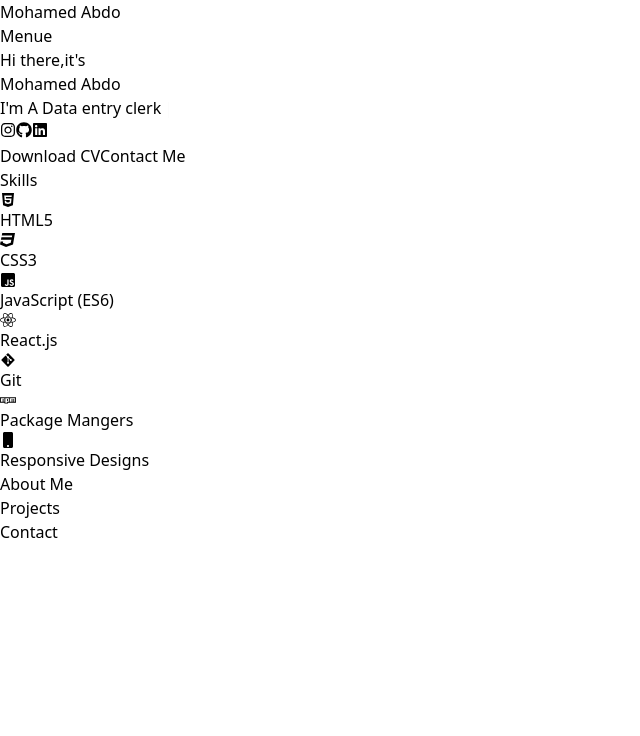
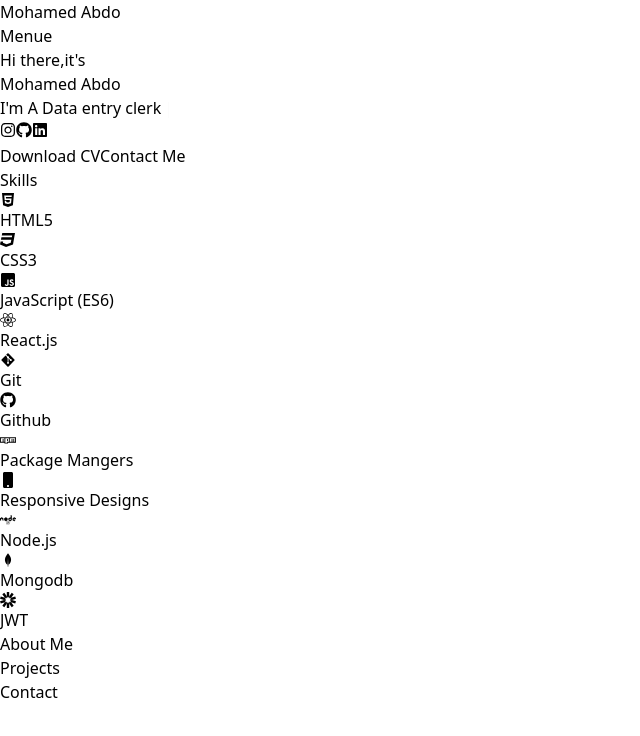
Before and after one commit to Mohammed-Abdo-Edries/New-portfolio, a React (Vite) app: page / in a window 1280 px wide. Shown: the top 736 px of the page, without its empty margins (0-640 px from the left). Built offline with nearby package versions, Linux system fonts and the light colour scheme.

Commit message:
fixed skilles

```diff
--- a/src/App.jsx
+++ b/src/App.jsx
@@ -8,7 +8,7 @@
 function App() {
 
   return (
-    <div className="bg-blue-700">
+    <div className="bg-blue-700 rounded-xl">
       <Navbar />
       <Home />
       <Skills />
--- a/src/Components/Container.jsx
+++ b/src/Components/Container.jsx
@@ -1,6 +1,6 @@
 import React, { useEffect, useRef } from 'react'
 import { motion, useAnimation, useInView } from "framer-motion"
-const Container = ({ children, delay }) => {
+const Container = ({ children, delay, variants }) => {
     const ref = useRef(null);
     const inView = useInView(ref, { once: false });
     const mainControls = useAnimation();
@@ -11,8 +11,8 @@
     }, [inView]);
     return (
         <div ref={ref}>
-            <motion.div variants={{ hidden: { x: "-100%", opacity: 0 }, visible: { x: 0, opacity: 1 } }}
-                initial="hidden" animate={mainControls} transition={{ duration: 0.2, delay, type: "spring", stiffness: 50 }}
+            <motion.div variants={variants}
+                initial="hidden" animate={mainControls} transition={{ delay, type: "spring", stiffness: 30 }}
                 whileInView="visible"  >
                 {children}
             </motion.div>
--- a/src/Components/Home.jsx
+++ b/src/Components/Home.jsx
@@ -1,20 +1,22 @@
 import React from 'react'
-import { motion } from "framer-motion"
 import { Typewriter } from "react-simple-typewriter"
 import { FaGithub, FaInstagram, FaLinkedin } from "react-icons/fa"
 import Container from './Container'
 const Home = () => {
-
+    const variants = {
+        hidden: { x: "-100%", opacity: 0 },
+        visible: { x: 0, opacity: 1 }
+    }
     return (
         <div className='container mx-auto text-center my-80' >
-            <Container delay={0} className='text-xs'>
+            <Container delay={0} variants={variants} className='text-xs'>
                 Hi there,it's
             </Container>
-            <Container delay={.2} className='my-2'>
+            <Container delay={.1} variants={variants} className='my-2'>
                 Mohamed Abdo
             </Container>
-            <Container delay={.4}>I'm A <Typewriter loop={true} cursor={true} words={['Full-stack developer', 'Data entry clerk']} /> </Container>
-            <Container delay={.6}>
+            <Container delay={.2} variants={variants}>I'm A <Typewriter loop={true} cursor={true} words={['Full-stack developer', 'Data entry clerk']} /> </Container>
+            <Container delay={.3} variants={variants}>
                 <div className='flex justify-center mt-2 gap-2 text-xl'>
                     <button className='bg-green-800 text-white p-1 rounded'>
                         <FaInstagram />
@@ -27,7 +29,7 @@
                     </button>
                 </div>
             </Container>
-            <Container delay={.8}>
+            <Container delay={.4} variants={variants}>
                 <div className='flex gap-2 justify-center mt-2'>
                     <button className='bg-green-800 text-white p-2 rounded-md'><a herf="./cv.pdf" download >Download CV</a></button>
                     <button className='bg-green-800 text-white p-2 rounded-md'>Contact Me</button>
--- a/src/Components/Skills.jsx
+++ b/src/Components/Skills.jsx
@@ -1,30 +1,85 @@
-import React, { useEffect, useRef } from 'react'
-import { motion, useAnimation, useInView } from "framer-motion"
-import { skills } from '../data'
+import React from 'react'
+import { FaCss3, FaGithub, FaHtml5, FaReact, FaNpm, FaMobile, FaNode, FaJsSquare } from "react-icons/fa"
+import { BiLogoGit, BiLogoMongodb } from "react-icons/bi"
+import Container from './Container'
+import { SiJsonwebtokens } from "react-icons/si"
+
 import Title from "./Title"
 const Skills = () => {
-    const ref = useRef(null);
-    const inView = useInView(ref, { once: false });
-    const mainControls = useAnimation();
-    useEffect(() => {
-        if (inView) {
-            mainControls.start("visible");
-        }
-    }, [inView]);
+    const variants = {
+        hidden: { y: "100vh", opacity: 0 },
+        visible: { y: 0, opacity: 1 }
+    }
     return (
-        <div className='container max-w-screen-2xl text-center h-fit py-4 bg-blue-950 rounded-lg'>
+        <div className='container max-w-screen-2xl text-center h-fit py-8 bg-blue-950 rounded-lg'>
             <Title title="Skills" />
             <div className='container skills grid gap-4 sm:grid-cols-3 my-4 px-4 sm:mx-auto'>
-                {skills.map((skill, index) => {
-                    return (
-                        <motion.div ref={ref} className='bg-white rounded-xl w-full mx-auto py-2' whileInView="visible" variants={{ hidden: { y: "100vh", opacity: 0 }, visible: { y: 0, opacity: 1 } }}
-                            initial="hidden" animate={mainControls} exit={{ y: "-100%", opacity: 0 }} transition={{ delay: index * 0.2, type: "spring", stiffness: 50 }}
-                            id={skill.id} key={skill.id}>
-                            <div className='text-3xl '>{skill.icon}</div>
-                            <p className='mt-2'>{skill.text}</p>
-                        </motion.div>
-                    )
-                })}
+                <Container variants={variants} delay={0} key="111">
+                    <div className='bg-white rounded-xl w-full mx-auto py-2'>
+                        <div className='text-3xl '><FaHtml5 className='mx-auto' /></div>
+                        <p className='mt-2'>HTML5</p>
+                    </div>
+                </Container>
+                <Container variants={variants} delay={.1} key="222">
+                    <div className='bg-white rounded-xl w-full mx-auto py-2'>
+                        <div className='text-3xl '><FaCss3 className='mx-auto' /></div>
+                        <p className='mt-2'>CSS3</p>
+                    </div>
+                </Container>
+                <Container variants={variants} delay={.2} key="333">
+                    <div className='bg-white rounded-xl w-full mx-auto py-2'>
+                        <div className='text-3xl '><FaJsSquare className='mx-auto' /></div>
+                        <p className='mt-2'>JavaScript (ES6)</p>
+                    </div>
+                </Container>
+                <Container variants={variants} delay={.3} key="444">
+                    <div className='bg-white rounded-xl w-full mx-auto py-2'>
+                        <div className='text-3xl '><FaReact className='mx-auto' /></div>
+                        <p className='mt-2'>React.js</p>
+                    </div>
+                </Container>
+                <Container variants={variants} delay={.4} key="555">
+                    <div className='bg-white rounded-xl w-full mx-auto py-2'>
+                        <div className='text-3xl '><BiLogoGit className='mx-auto' /></div>
+                        <p className='mt-2'>Git</p>
+                    </div>
+                </Container>
+                <Container variants={variants} delay={.5} key="666">
+                    <div className='bg-white rounded-xl w-full mx-auto py-2'>
+                        <div className='text-3xl '><FaGithub className='mx-auto' /></div>
+                        <p className='mt-2'>Github</p>
+                    </div>
+                </Container>
+                <Container variants={variants} delay={.6} key="777">
+                    <div className='bg-white rounded-xl w-full mx-auto py-2'>
+                        <div className='text-3xl '><FaNpm className='mx-auto' /></div>
+                        <p className='mt-2'>Package Mangers</p>
+                    </div>
+                </Container>
+                <Container variants={variants} delay={.7} key="888">
+                    <div className='bg-white rounded-xl w-full mx-auto py-2'>
+                        <div className='text-3xl '><FaMobile className='mx-auto' /></div>
+                        <p className='mt-2'>Responsive Designs</p>
+                    </div>
+                </Container>
+                <Container variants={variants} delay={.8} key="999">
+                    <div className='bg-white rounded-xl w-full mx-auto py-2'>
+                        <div className='text-3xl '><FaNode className='mx-auto' /></div>
+                        <p className='mt-2'>Node.js</p>
+                    </div>
+                </Container>
+                <Container variants={variants} delay={.9} key="998">
+                    <div className='bg-white rounded-xl w-full mx-auto py-2'>
+                        <div className='text-3xl '><BiLogoMongodb className='mx-auto' /></div>
+                        <p className='mt-2'>Mongodb</p>
+                    </div>
+                </Container>
+                <Container variants={variants} delay={1} key="997">
+                    <div className='bg-white rounded-xl w-full mx-auto py-2'>
+                        <div className='text-3xl '><SiJsonwebtokens className='mx-auto' /></div>
+                        <p className='mt-2'>JWT</p>
+                    </div>
+                </Container>
             </div>
         </div>
     )
--- a/src/data.jsx
+++ /dev/null
@@ -1,13 +0,0 @@
-import React from 'react'
-import { FaCss3, FaGithub, FaHtml5, FaReact, FaNpm, FaMobile, FaJsSquare } from "react-icons/fa"
-import { BiLogoGit } from "react-icons/bi"
-export const skills =
-    [
-        { id: 111, icon: <FaHtml5 className='mx-auto' />, text: "HTML5" },
-        { id: 222, icon: <FaCss3 className='mx-auto' />, text: "CSS3" },
-        { id: 333, icon: <FaJsSquare className='mx-auto' />, text: "JavaScript (ES6)" },
-        { id: 444, icon: <FaReact className='mx-auto' />, text: "React.js" },
-        { id: 555, icon: <BiLogoGit className='mx-auto' />, text: "Git" },
-        { id: 666, icon: <FaNpm className='mx-auto' />, text: "Package Mangers" },
-        { id: 777, icon: <FaMobile className='mx-auto' />, text: "Responsive Designs" },
-    ]
```
